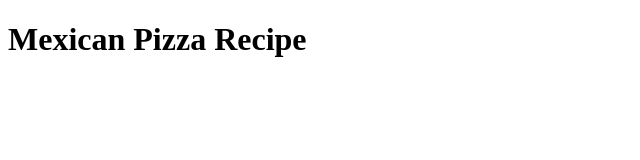
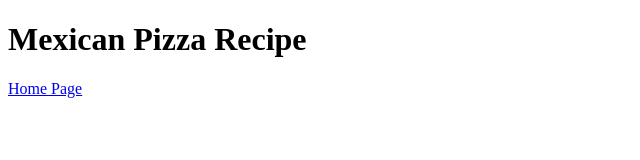
Before and after one commit to WilliamH141/odin_recipes, a plain HTML site: page recipes/mexican-pizza.html in a window 1280 px wide. Shown: the whole page, without its empty margins (0-640 px from the left). Drawn offline with Linux system fonts and the light colour scheme.

Commit message:
Added navigation links back to home for both recipe pages

```diff
--- a/recipes/mexican-pizza.html
+++ b/recipes/mexican-pizza.html
@@ -9,6 +9,8 @@
 
     <body>
         <h1>Mexican Pizza Recipe</h1>
+        <a href="../index.html">Home Page</a>
+
 
     </body>
 </html>
```
Also changed, not shown: recipes/korean-beef-bowl.html (+1 -0 lines).
